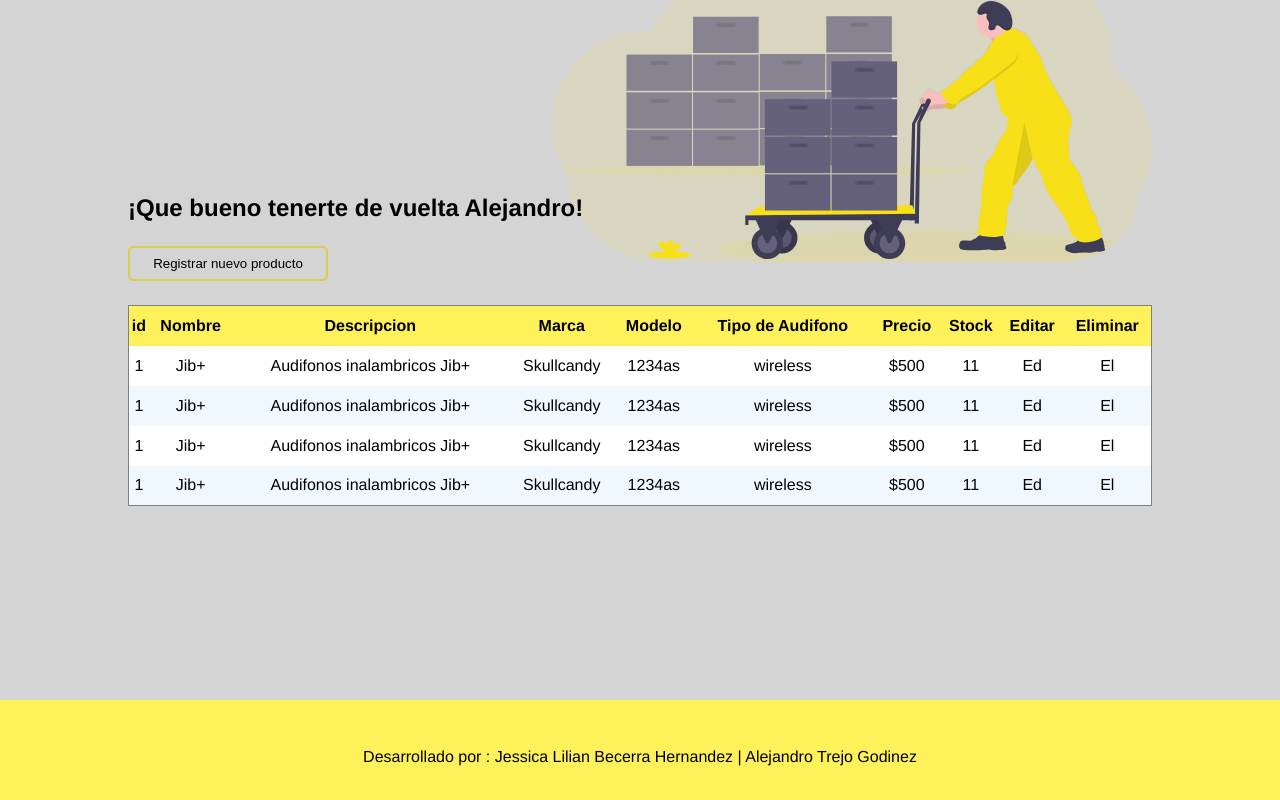
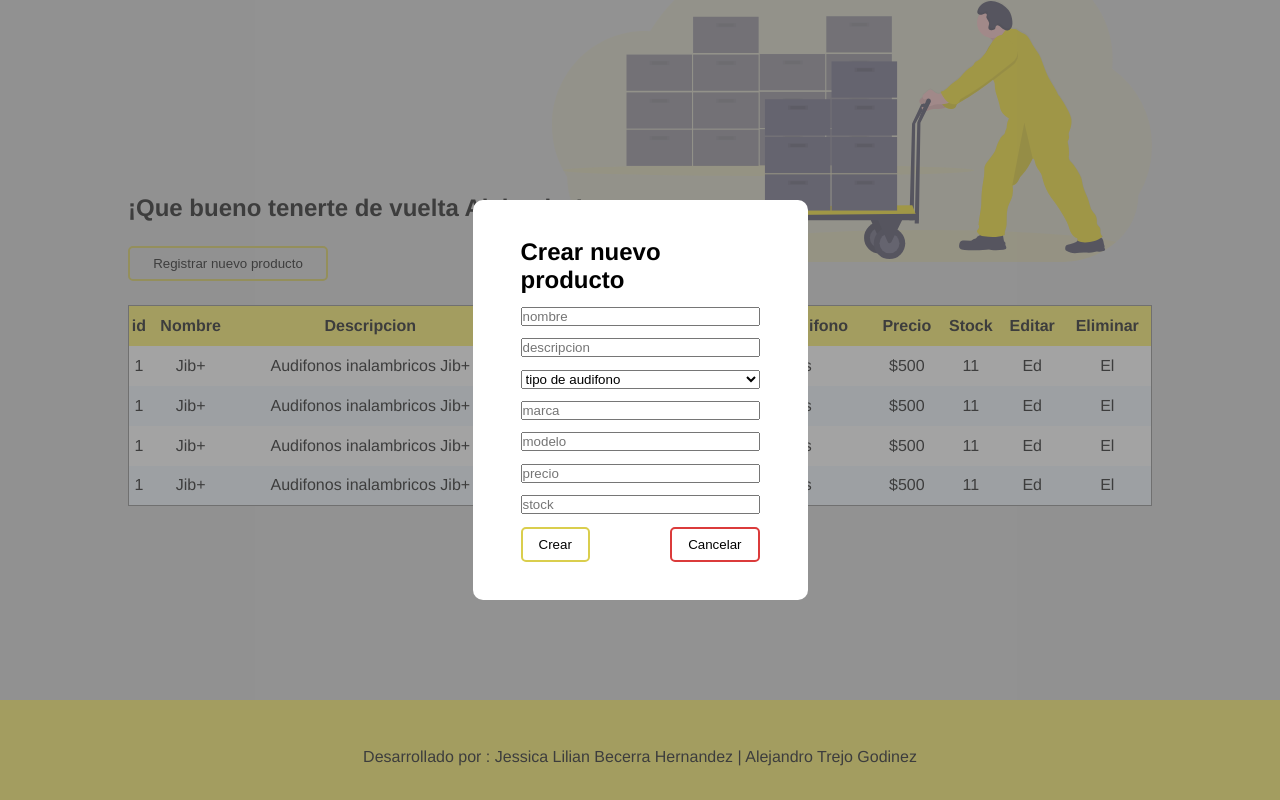
Before and after one commit to Alejandro-TrejoG/venta-audifonos-react, a React (Create React App) app: page /administration in a window 1280 px wide. Both pictures are taken after a click on the button "Registrar nuevo producto". Built offline with nearby package versions, Linux system fonts and the light colour scheme.

Commit message:
Maquetado modal de creacion/edicion de producto realizado

```diff
--- a/public/index.html
+++ b/public/index.html
@@ -1,14 +1,12 @@
 <!DOCTYPE html>
 <html lang="en">
+
 <head>
   <meta charset="utf-8" />
   <link rel="icon" href="%PUBLIC_URL%/favicon.ico" />
   <meta name="viewport" content="width=device-width, initial-scale=1" />
   <meta name="theme-color" content="#000000" />
-    <meta
-      name="description"
-      content="Web site created using create-react-app"
-    />
+  <meta name="description" content="Web site created using create-react-app" />
   <link rel="apple-touch-icon" href="%PUBLIC_URL%/logo192.png" />
   <!--
       manifest.json provides metadata used when your web app is installed on a
@@ -26,9 +24,11 @@
     -->
   <title>React App</title>
 </head>
+
 <body>
   <noscript>You need to enable JavaScript to run this app.</noscript>
   <div id="root"></div>
+  <div id="modal"></div>
   <!--
       This HTML file is a template.
       If you open it directly in the browser, you will see an empty page.
@@ -40,4 +40,5 @@
       To create a production bundle, use `npm run build` or `yarn build`.
     -->
 </body>
+
 </html>
--- /dev/null
+++ b/src/components/ModalForm/ModalForm.css
@@ -0,0 +1,73 @@
+.modal-bg {
+    position: fixed;
+    background-color: rgba(102, 102, 102, 0.6);
+    top: 0;
+    bottom: 0;
+    left: 0;
+    right: 0;
+    z-index: 10;
+    display: flex;
+    justify-content: center;
+    align-items: center;
+}
+
+.modal-form {
+    width: 80%;
+    min-height: 400px;
+    background-color: white;
+    border-radius: 10px;
+    display: flex;
+    flex-flow: column wrap;
+    justify-content: space-around;
+    padding: 2rem 2rem;
+}
+
+.modal-buttons{
+    display: flex;
+    justify-content: space-between;
+}
+
+.modal-buttons .action-button {
+    border: 2px solid #dace4d;
+    border-radius: 5px;
+    padding: 0.5rem 1rem;
+    background-color: transparent;
+    transition: all 0.3s ease-in-out;
+}
+
+.modal-buttons .action-button:hover {
+    cursor: pointer;
+    color: black;
+    background-color: #fff159;
+    border: 2px solid #ccc147;
+}
+
+.modal-buttons .close-button {
+    border: 2px solid #db3b3b;
+    border-radius: 5px;
+    padding: 0.5rem 1rem;
+    background-color: transparent;
+    transition: all 0.3s ease-in-out;
+}
+
+.modal-buttons .close-button:hover {
+    cursor: pointer;
+    color: white;
+    background-color: #ed6262;
+}
+
+/*MEDIA QUERIES*/
+
+@media (min-width:425px) {
+    .modal-form {
+        width: 335px;
+    }
+}
+
+@media (min-width:768px) {
+    .modal-form {
+        width: calc(400px-2rem);
+
+        padding: 2rem 3rem;
+    }
+}
--- /dev/null
+++ b/src/components/ModalForm/index.jsx
@@ -0,0 +1,88 @@
+import React from 'react'
+import ReactDOM from 'react-dom';
+import "./ModalForm.css"
+
+const ModalForm = ({ setOpenModal, editMode }) => {
+
+    const closeModal = () => {
+        setOpenModal(false)
+    }
+    return ReactDOM.createPortal(
+        <section className='modal-bg'>
+            <form action="" className='modal-form'>
+                <h2 className='modal-form__title'>
+                    {editMode ? "Editar producto" : "Crear nuevo producto"}
+                </h2>
+                <input
+                    type="text"
+                    placeholder='nombre'
+                    className='modal-form__nombre'
+                />
+
+                <input
+                    type="text"
+                    placeholder='descripcion'
+                    className='modal-form__descripcion'
+                />
+                <select>
+                    <option value="">
+                        tipo de audifono
+                    </option>
+                    <option value="">
+                        wireless
+                    </option>
+                    <option value="">
+                        diadema
+                    </option>
+                    <option value="">
+                        diadema wireless
+                    </option>
+                </select>
+
+                <input
+                    type="text"
+                    placeholder='marca'
+                    className='modal-form__marca'
+                />
+
+                <input
+                    type="text"
+                    placeholder='modelo'
+                    className='modal-form__modelo'
+                />
+
+                <input
+                    type="text"
+                    placeholder='precio'
+                    className='modal-form__precio'
+                />
+
+                <input
+                    type="number"
+                    placeholder='stock'
+                    className='modal-form__stock'
+                />
+
+                <div className='modal-buttons'>
+                    <button
+                        type='button'
+                        className='action-button'
+                        onClick={() => { closeModal() }}
+                    >
+                        {editMode ? "Guardar" : "Crear"}
+                    </button>
+                    <button
+                        type='button'
+                        className='close-button'
+                        onClick={() => { closeModal() }}
+                    >
+                        Cancelar
+                    </button>
+                </div>
+            </form>
+        </section>,
+        document.getElementById("modal")
+    )
+}
+
+export { ModalForm }
--- a/src/views/Administration/index.jsx
+++ b/src/views/Administration/index.jsx
@@ -1,12 +1,24 @@
 import React from 'react'
 import "./Administration.css"
 
-import { Footer } from "../../components/Footer"
-
 import imgAdmin from "../../images/undraw_logistics_x-4-dc.svg"
+import { ModalForm } from '../../components/ModalForm'
 
 const Administration = () => {
     const nombre = "Alejandro"
+    const [openModal, setOpenModal] = React.useState(false)
+    const [editeMode, setEditeMode] = React.useState(false)
+
+    const showCreateModal = () => {
+        setEditeMode(false)
+        setOpenModal(true)
+    }
+
+    const showEditModal = () => {
+        setEditeMode(true)
+        setOpenModal(true)
+    }
+
     return (
         <>
             <div className='admin-content'>
@@ -15,7 +27,11 @@ const Administration = () => {
                         <h2 className='admin-title'>
                             ¡Que bueno tenerte de vuelta {nombre}!
                         </h2>
-                        <button type='button' className='btn-new-product'>
+                        <button
+                            type='button'
+                            className='btn-new-product'
+                            onClick={() => { showCreateModal() }}
+                        >
                             Registrar nuevo producto
                         </button>
                     </div>
@@ -84,7 +100,9 @@ const Administration = () => {
                                         <td>
                                             11
                                         </td>
-                                        <td>
+                                        <td
+                                            onClick={() => { showEditModal() }}
+                                        >
                                             Ed
                                         </td>
                                         <td>
@@ -194,6 +212,15 @@ const Administration = () => {
                     </section>
                 </div>
                 <img src={imgAdmin} alt="Administracion" className='admin-img' />
+                {
+                    openModal &&
+                    <ModalForm
+                        // openModal={openModal}
+                        setOpenModal={setOpenModal}
+                        editMode={editeMode}
+                    // setEditeMode={setEditeMode}
+                    />
+                }
             </div>
             <footer className="footer">
                 Desarrollado por : Jessica Lilian Becerra Hernandez | Alejandro Trejo Godinez
```
Lines whose indentation alone changed are shown as unchanged.
